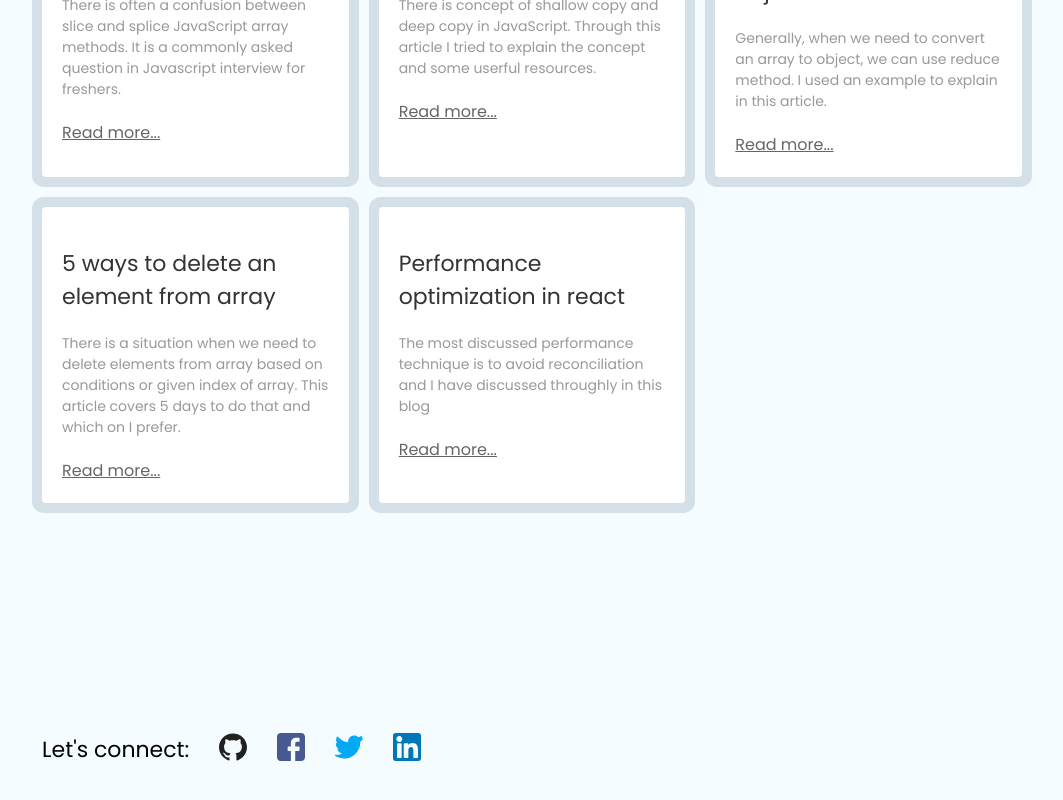
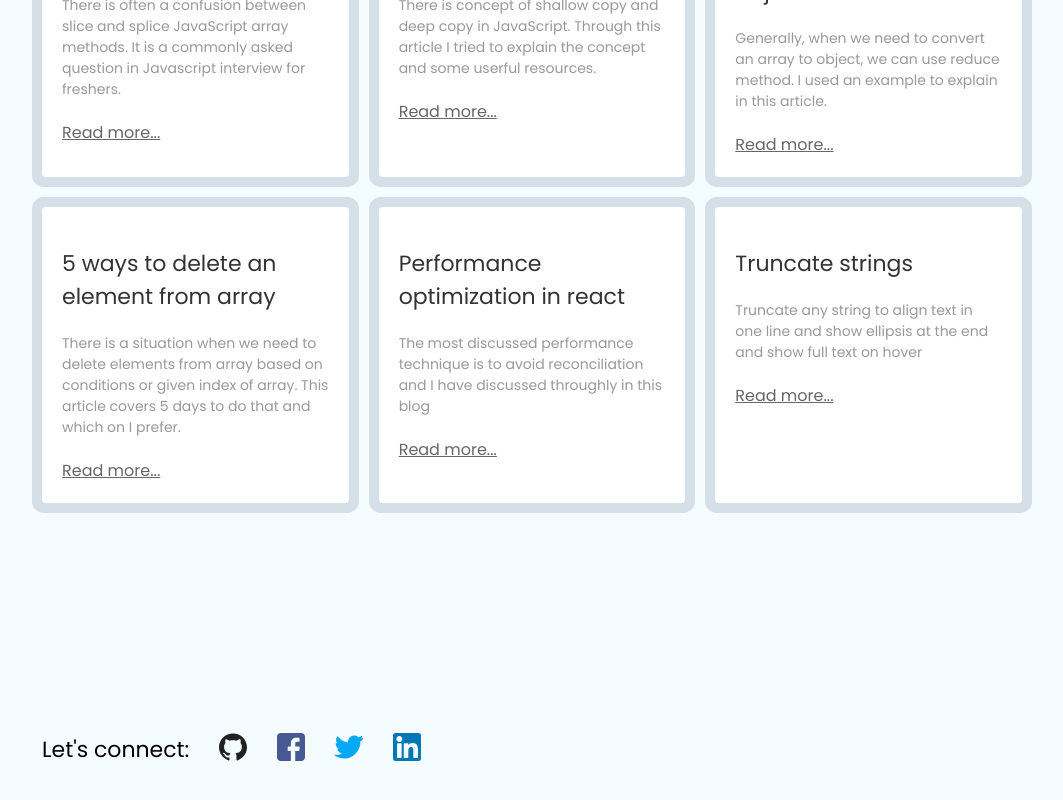
Before and after one commit to ip127001/devrk, a React (Create React App) app: page / in a window 1280 px wide. Shown: the part 1188-1988 px from the top of the page, without its empty margins (108-1171 px from the left). Built offline with nearby package versions, Linux system fonts and the light colour scheme.

Commit message:
Update blogs.js

```diff
--- a/src/components/blogs/blogs.js
+++ b/src/components/blogs/blogs.js
@@ -1,35 +1,27 @@
 import React from 'react'
 import './blogs.scss'
-import array from '../../assets/array.png'
-import objects from '../../assets/objects.png'
-import js from '../../assets/js.png'
-import shouldComponentUpdate from '../../assets/shouldComponentUpdate.png'
 
 function Blog() {
   const mainObjArr = [
     {
-      background: js,
       title: 'Slice vs Splice',
       description:
         'There is often a confusion between slice and splice JavaScript array methods. It is a commonly asked question in Javascript interview for freshers.',
       link: 'https://dev.to/ip127001/slice-vs-splice-hmd',
     },
     {
-      background: array,
       title: 'Copying in JavaScript',
       description:
         'There is concept of shallow copy and deep copy in JavaScript. Through this article I tried to explain the concept and some userful resources.',
       link: 'https://dev.to/ip127001/copying-objects-in-javascript-440b',
     },
     {
-      background: objects,
       title: 'Convert an array to an object',
       description:
         'Generally, when we need to convert an array to object, we can use reduce method. I used an example to explain in this article.',
       link: 'https://dev.to/ip127001/convert-an-array-to-an-object-pne',
     },
     {
-      background: js,
       title: '5 ways to delete an element from array',
       description:
         'There is a situation when we need to delete elements from array based on conditions or given index of array. This article covers 5 days to do that and which on I prefer.',
@@ -37,12 +29,16 @@ function Blog() {
         'https://dev.to/ip127001/5-ways-to-delete-an-element-from-an-array-in-javascript-jm9',
     },
     {
-      background: shouldComponentUpdate,
       title: 'Performance optimization in react',
       description:
         'The most discussed performance technique is to avoid reconciliation and I have discussed throughly in this blog',
       link:
         'https://dev.to/ip127001/avoid-reconciliation-using-shouldcomponent-550m',
+    },
+    {
+      title: 'Truncate strings',
+      description: 'Truncate any string to align text in one line and show ellipsis at the end and show full text on hover',
+      link: 'https://dev.to/ip127001/truncate-string-with-ellipsis-26l5'
     },
   ]
 
@@ -62,11 +58,6 @@ function Blog() {
           return (
             <div className="single-blog">
               <div className="layer-2"></div>
-              {/* <img
-                src={element.background}
-                alt="card"
-                className="blog-background"
-              /> */}
               <div className="blog-desc">
                 <span className="blog-desc__title">{element.title}</span>
                 <span className="blog-desc__description">
```
